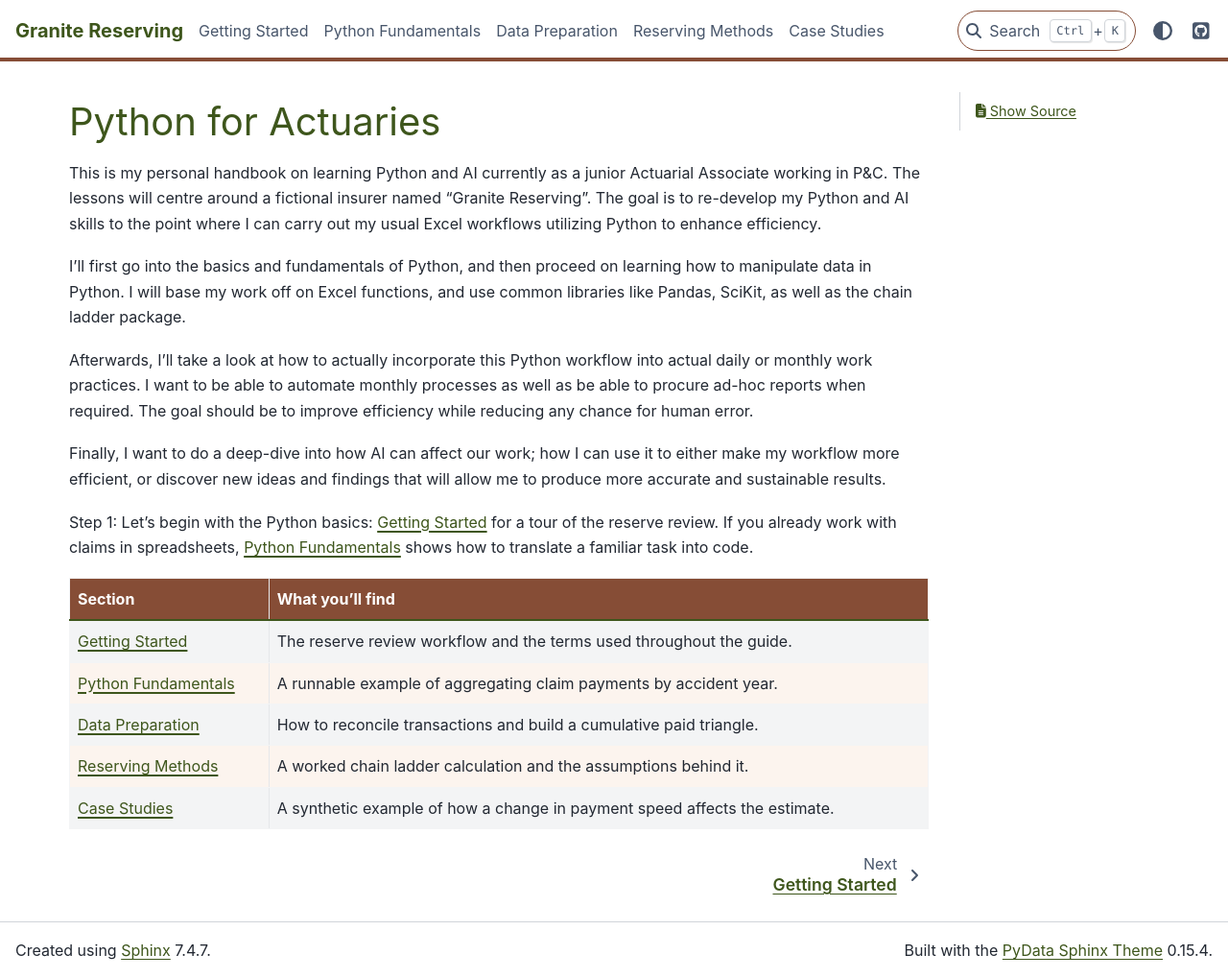
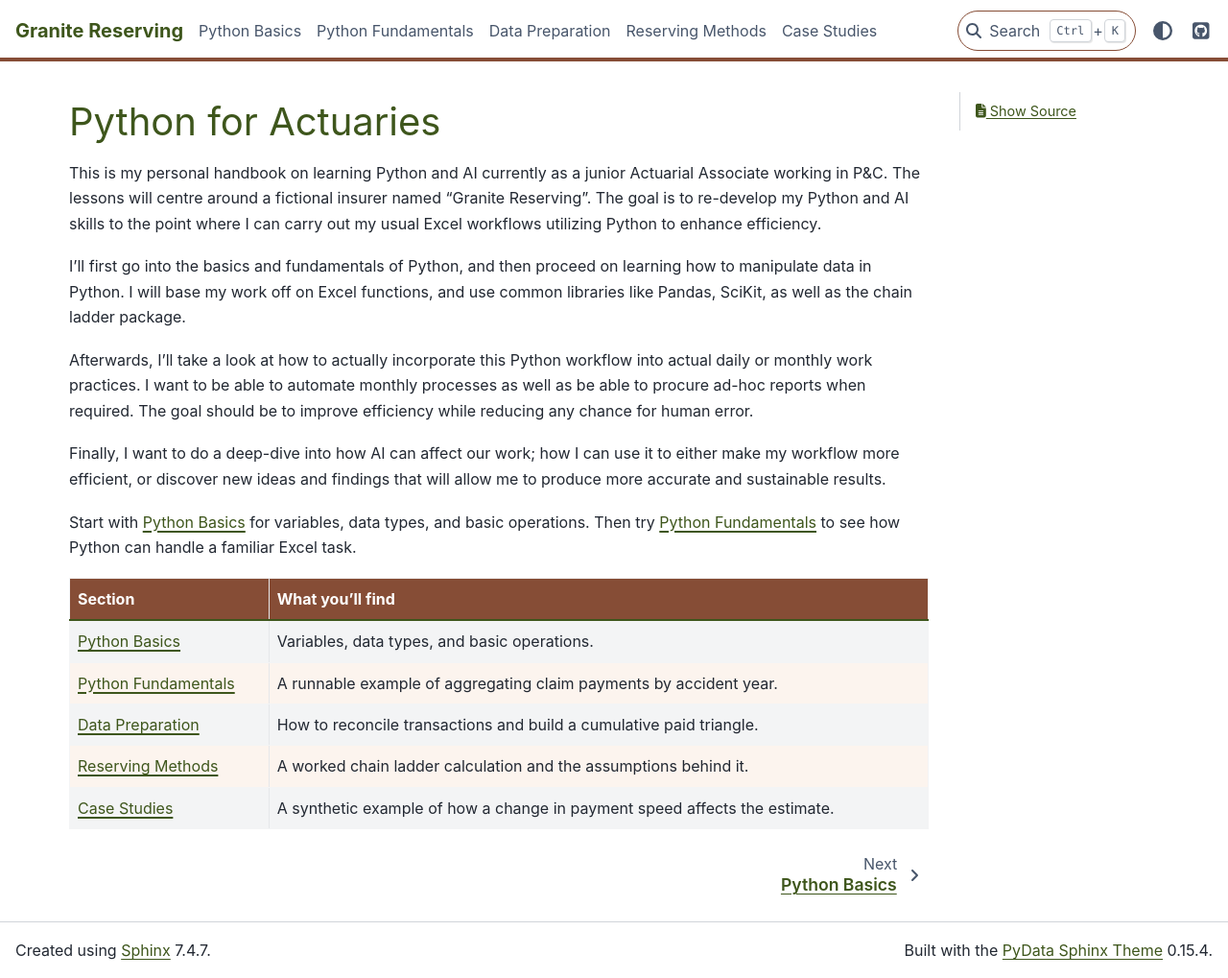
Before and after one commit to cam-leo/Granite-Reserving, a Sphinx documentation site: the page built from docs/source/index.md, in a window 1280 px wide and 1019 px high. Shown: the whole window at 96% size. Built offline with Sphinx 7.4.7 and the PyData theme 0.15.4, drawn with Linux system fonts in a browser that asks for light colours.

Commit message:
Replace Getting Started with Python Basics

```diff
--- a/docs/source/index.md
+++ b/docs/source/index.md
@@ -8,11 +8,11 @@ Afterwards, I'll take a look at how to actually incorporate this Python workflow
 
 Finally, I want to do a deep-dive into how AI can affect our work; how I can use it to either make my workflow more efficient, or discover new ideas and findings that will allow me to produce more accurate and sustainable results.
 
-Step 1: Let's begin with the Python basics: [Getting Started](getting-started.md) for a tour of the reserve review. If you already work with claims in spreadsheets, [Python Fundamentals](python-fundamentals.md) shows how to translate a familiar task into code.
+Start with [Python Basics](python-basics.md) for variables, data types, and basic operations. Then try [Python Fundamentals](python-fundamentals.md) to see how Python can handle a familiar Excel task.
 
 | Section | What you'll find |
 | --- | --- |
-| [Getting Started](getting-started.md) | The reserve review workflow and the terms used throughout the guide. |
+| [Python Basics](python-basics.md) | Variables, data types, and basic operations. |
 | [Python Fundamentals](python-fundamentals.md) | A runnable example of aggregating claim payments by accident year. |
 | [Data Preparation](data-preparation.md) | How to reconcile transactions and build a cumulative paid triangle. |
 | [Reserving Methods](reserving-methods.md) | A worked chain ladder calculation and the assumptions behind it. |
@@ -22,7 +22,7 @@ Step 1: Let's begin with the Python basics: [Getting Started](getting-started.md
 :hidden:
 :maxdepth: 2
 
-getting-started
+python-basics
 python-fundamentals
 data-preparation
 reserving-methods
```
Also changed, not shown: docs/source/getting-started.md (deleted, +0 -16 lines), docs/source/python-basics.md (added, +5 -0 lines).
